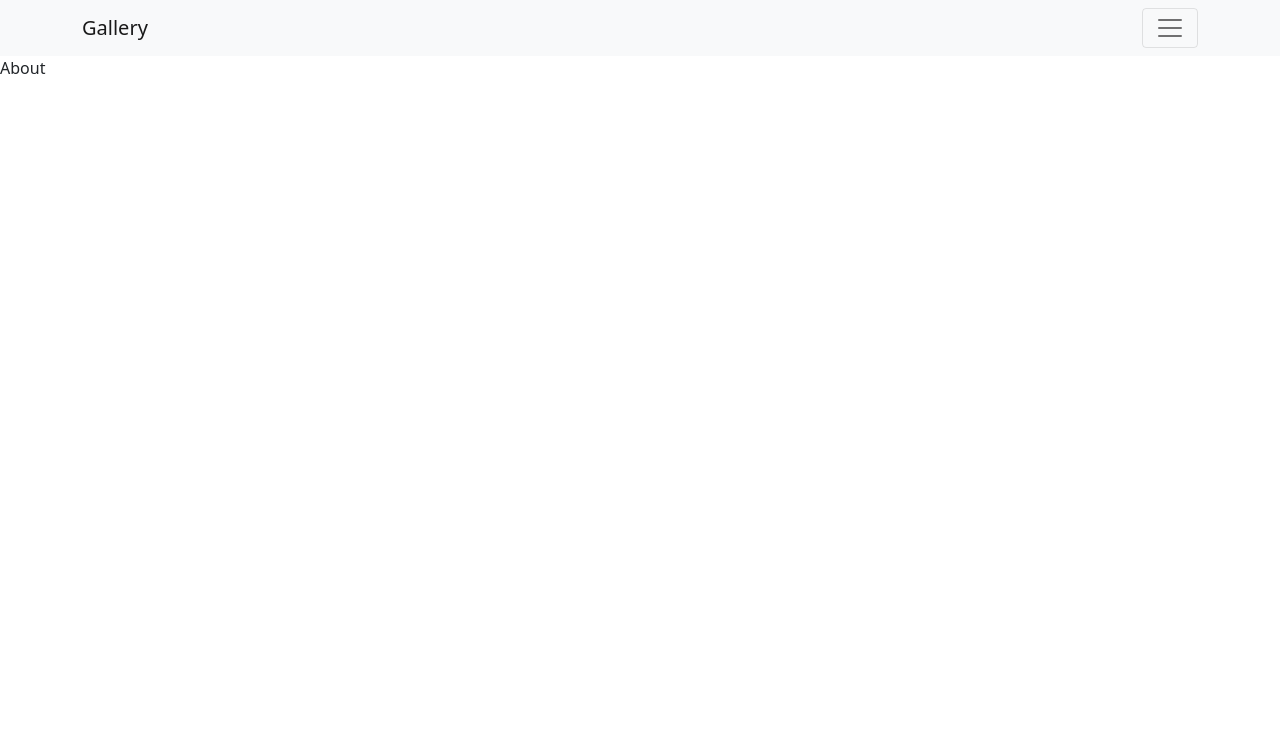
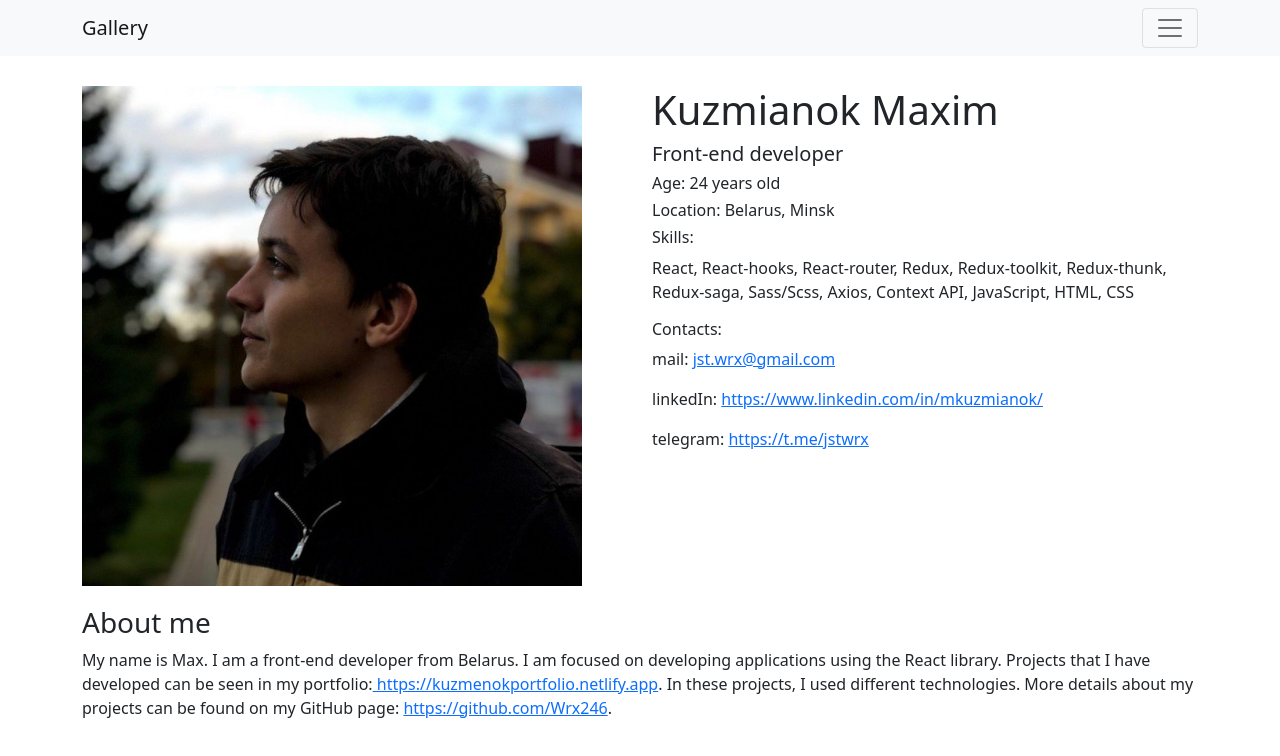
Before and after one commit to Wrx246/Gallery, a React (Create React App) app: page /about in a window 1280 px wide. Shown: the top 756 px of the page. Built offline with nearby package versions, Linux system fonts and the light colour scheme.

Commit message:
feat: added "about me" page with a brief description of myself

```diff
--- a/src/components/About/About.jsx
+++ b/src/components/About/About.jsx
@@ -1,10 +1,47 @@
 import React from "react";
-
+import { Col, Container, Row, Image } from "react-bootstrap";
+import Avatar from '../../Assets/Images/Avatar.jpg';
+import st from './About.module.scss';
 
 
 const About = () => {
     return (
-        <div>About</div>
+        <Container className={st.about__header}>
+            <Row>
+                <Col>
+                    <Image
+                        width={500}
+                        height={500}
+                        src={Avatar} />
+                </Col>
+                <Col>
+                    <h1>Kuzmianok Maxim</h1>
+                    <h5>Front-end developer</h5>
+                    <h6>Age: 24 years old</h6>
+                    <h6>Location: Belarus, Minsk</h6>
+                    <h6>Skills:</h6>
+                    <p>
+                        React, React-hooks, React-router, Redux, Redux-toolkit, Redux-thunk, <br />
+                        Redux-saga, Sass/Scss, Axios, Context API, JavaScript, HTML, CSS
+                    </p>
+                    <h6>Contacts:</h6>
+                    <p>mail: <a href="jst.wrx@gmail.com">jst.wrx@gmail.com</a></p>
+                    <p>linkedIn: <a href="https://www.linkedin.com/in/mkuzmianok/">https://www.linkedin.com/in/mkuzmianok/</a></p>
+                    <p>telegram: <a href="https://t.me/jstwrx">https://t.me/jstwrx</a></p>
+                </Col>
+            </Row>
+            <Row className={st.about__description}>
+                <h3>About me</h3>
+                <p>
+                    My name is Max. I am a front-end developer from Belarus.
+                    I am focused on developing applications using the React library.
+                    Projects that I have developed can be seen in my portfolio:
+                    <a href="https://kuzmenokportfolio.netlify.app"> https://kuzmenokportfolio.netlify.app</a>.
+                    In these projects, I used different technologies. More details about my projects can be found
+                    on my GitHub page: <a href="https://github.com/Wrx246">https://github.com/Wrx246</a>.
+                </p>
+            </Row>
+        </Container>
     )
 }
 
--- /dev/null
+++ b/src/components/About/About.module.scss
@@ -0,0 +1,7 @@
+.about__header {
+    margin-top: 30px;
+}
+
+.about__description {
+    margin-top: 20px;
+}
```
